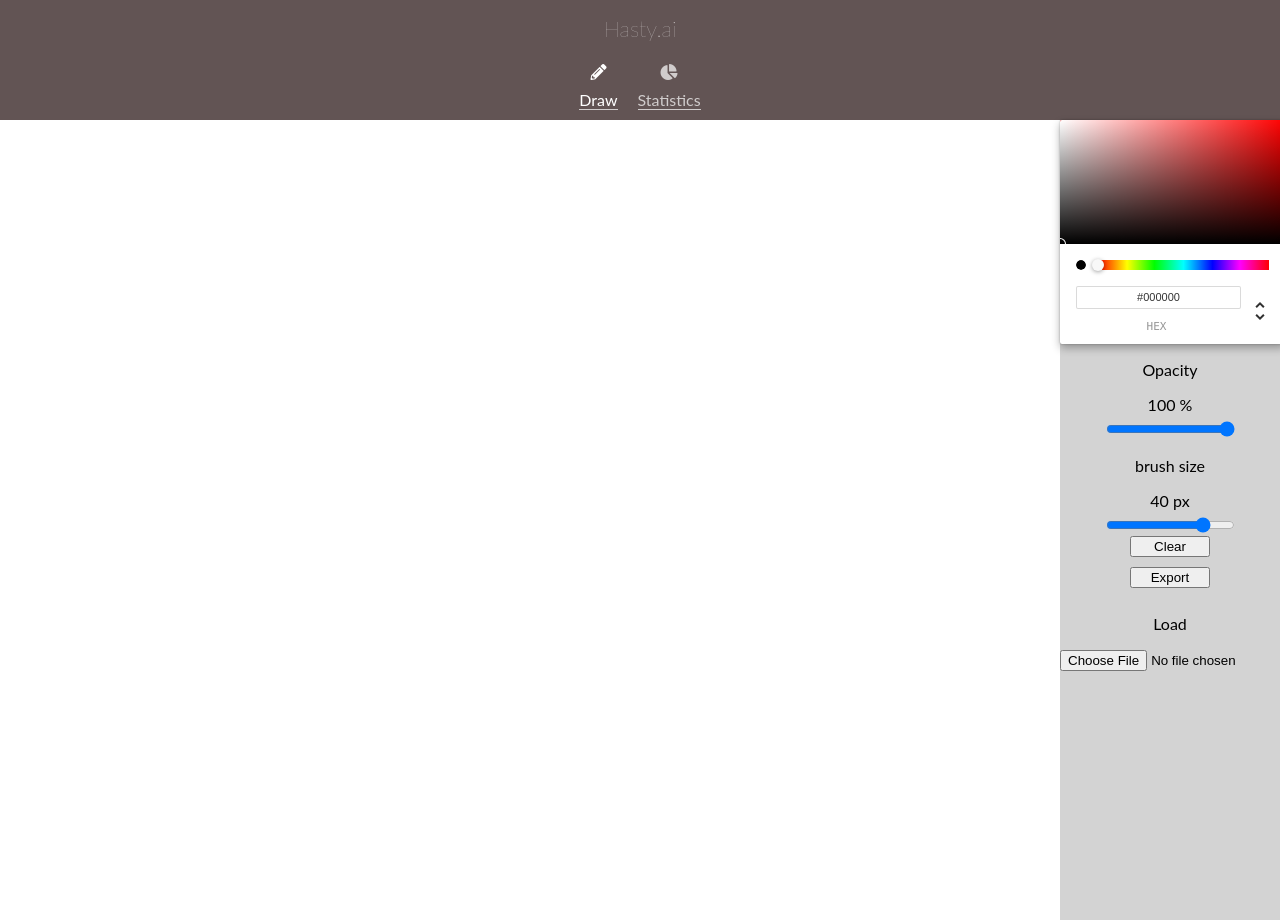
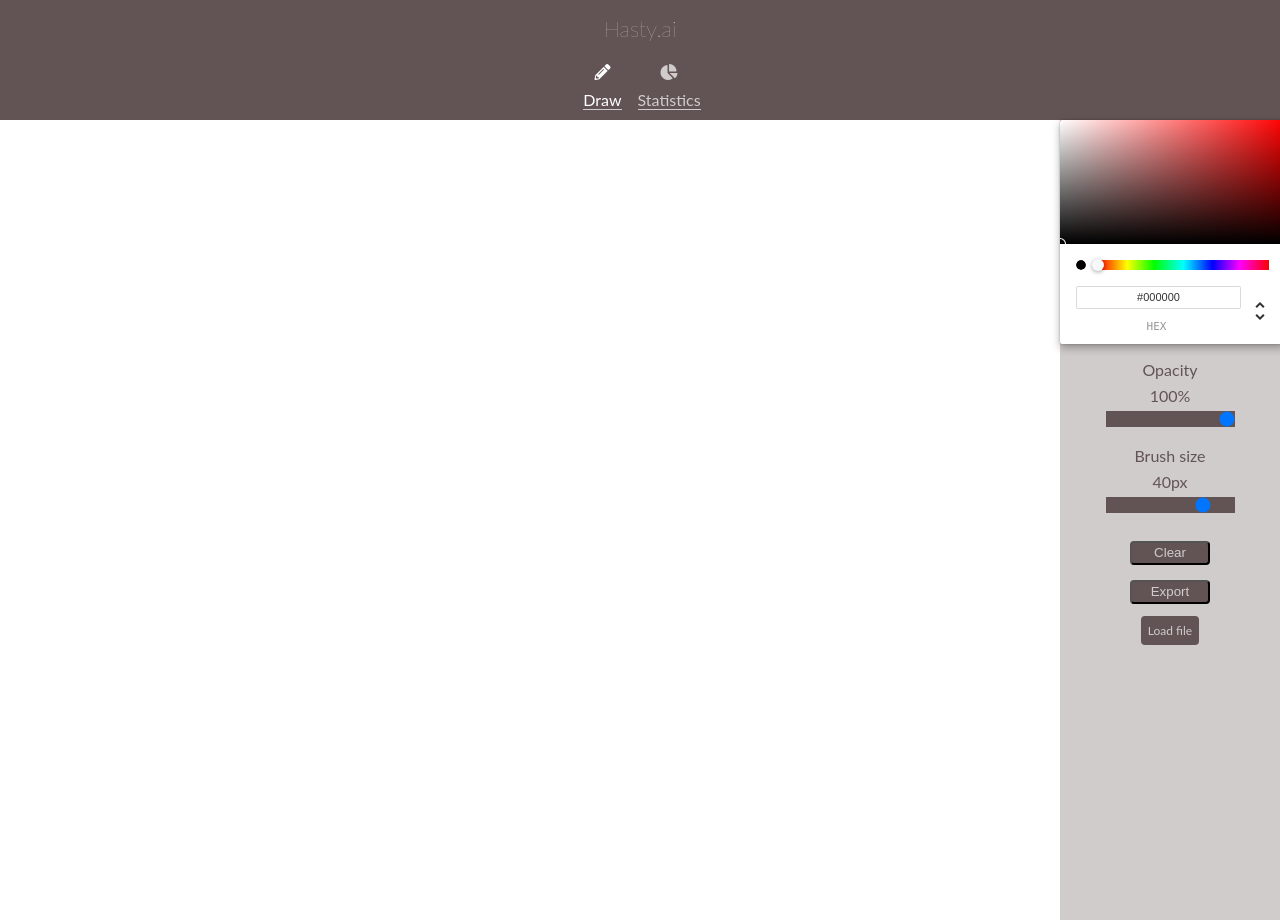
Before and after one commit to jaels/canvas-app, a React (Create React App) app: page /draw in a window 1280 px wide. Built offline with nearby package versions, Linux system fonts and the light colour scheme.

Commit message:
improve side menu design

```diff
--- a/src/App.scss
+++ b/src/App.scss
@@ -8,7 +8,7 @@
 }
 
 .headerWrapper {
-  background-color: #625454;
+  background-color: $main-brown;
   height: 100px;
   padding: 10px;
 }
@@ -32,7 +32,7 @@
 }
 
 .navLink {
-  margin-right: 10px;
+  margin-right: 6px;
   margin-left: 10px;
   text-decoration: none;
   color: $text-gray;
@@ -45,19 +45,13 @@
   color: white;
 }
 
-.canvasTopWrapper {
-  height: 30px;
-  padding: 10px;
-  background-color: gray;
-}
-
 .canvasAndSides {
   display: flex;
   flex-direction: row-reverse;
 }
 
 .canvasRightWrapper {
-  background-color: lightgray;
+  background-color: $text-gray;
   position: absolute;
   height: 100%;
   width: 220px;
@@ -69,8 +63,25 @@
   padding: 4px;
 }
 
+.sliderArea {
+  color: $main-brown;
+  margin-bottom: 10px;
+}
+
+.sliderTitle {
+  font-weight: 400;
+  margin-bottom: 0px;
+}
+
 .sliderValue {
-  margin-bottom: 5px;
+  margin-bottom: 4px;
+  margin-top: 7px;
+}
+
+input[type='range'] {
+  color: white;
+  -webkit-appearance: none;
+  background-color: $main-brown;
 }
 
 .statisticsWrapper {
@@ -79,6 +90,9 @@
   flex-direction: column;
   align-items: center;
   padding: 18;
+  background-color: $text-gray;
+  height: 100%;
+  color: $main-brown
 }
 
 .buttonsArea {
@@ -86,13 +100,38 @@
   flex-direction: column;
   justify-content: center;
   align-items: center;
+  margin-top: 25px;
 }
 
 .menuButton {
   width: 80px;
-  margin-bottom: 10px;
+  margin-bottom: 15px;
+  background-color: $main-brown;
+  color: $text-gray;
+  height: 24px;
+  border-radius: 4px;
+  cursor: pointer;
+}
+
+.menuButton:hover {
+  background-color: $text-gray;
+  color: $main-brown;
 }
 
 .loadInput {
-  width: 220px;
+  // width: 220px;
+  display: none;
 }
+
+.loadButton {
+  padding: 7px;
+  width: 150px;
+  height: 50px;
+  font-size: 12px;
+  margin-top: 80px;
+  background-color: $main-brown;
+  color: $text-gray;
+  // height: 24px;
+  border-radius: 4px;
+  cursor: pointer;
+}
--- a/src/CanvasRightMenu.tsx
+++ b/src/CanvasRightMenu.tsx
@@ -56,16 +56,16 @@ const CanvasRightMenu: React.FC<{}> = () => {
         onChangeComplete={(event) => onChangeColor(event.rgb)}
         disableAlpha={true}
       />
-      <div className='opacityArea'>
-        <p>Opacity</p>
+      <div className='sliderArea'>
+        <p className='sliderTitle'>Opacity</p>
         <Slider
           type='opacity'
           onChange={onChangeOpacity}
           currentValue={opacity}
         />
       </div>
-      <div className='brushSizeArea'>
-        <p>brush size</p>
+      <div className='sliderArea'>
+        <p className='sliderTitle'>Brush size</p>
         <Slider
           type='brushSize'
           onChange={onChangeBrushSize}
@@ -80,8 +80,15 @@ const CanvasRightMenu: React.FC<{}> = () => {
           Export
         </button>
         <div>
-          <p>Load</p>
-          <input type='file' className='loadInput' onChange={onLoadCanvas} />
+          <label htmlFor='load' className='loadButton'>
+            Load file
+            <input
+              type='file'
+              className='loadInput'
+              id='load'
+              onChange={onLoadCanvas}
+            />
+          </label>
         </div>
       </div>
     </div>
--- a/src/Draw.tsx
+++ b/src/Draw.tsx
@@ -1,6 +1,5 @@
 import React from 'react';
 import Canvas from './Canvas';
-import CanvasTopMenu from './CanvasTopMenu';
 import CanvasRightMenu from './CanvasRightMenu';
 
 import './App.scss';
--- a/src/Slider.tsx
+++ b/src/Slider.tsx
@@ -24,7 +24,8 @@ const Slider: React.FC<SliderProps> = ({ type, onChange, currentValue }) => {
   return (
     <div className='sliderWrapper'>
       <p className='sliderValue'>
-        {currentValue} {values.units}
+        {currentValue}
+        {values.units}
       </p>
       <input
         type='range'
--- a/src/global.scss
+++ b/src/global.scss
@@ -1 +1,2 @@
 $text-gray: #D0CCCC;
+$main-brown: #625454
--- a/src/index.css
+++ b/src/index.css
@@ -5,6 +5,7 @@ body {
     sans-serif;
   -webkit-font-smoothing: antialiased;
   -moz-osx-font-smoothing: grayscale;
+  overflow: hidden;
 }
 
 code {
```
Also changed, not shown: src/Statistics.tsx (+0 -14 lines).
